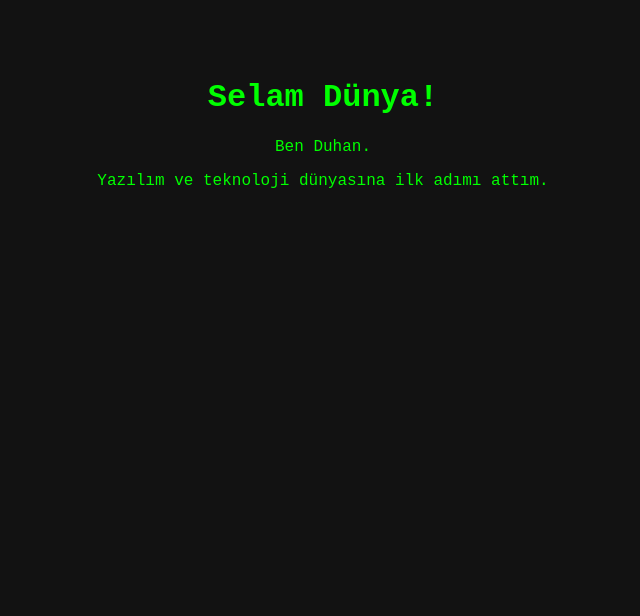
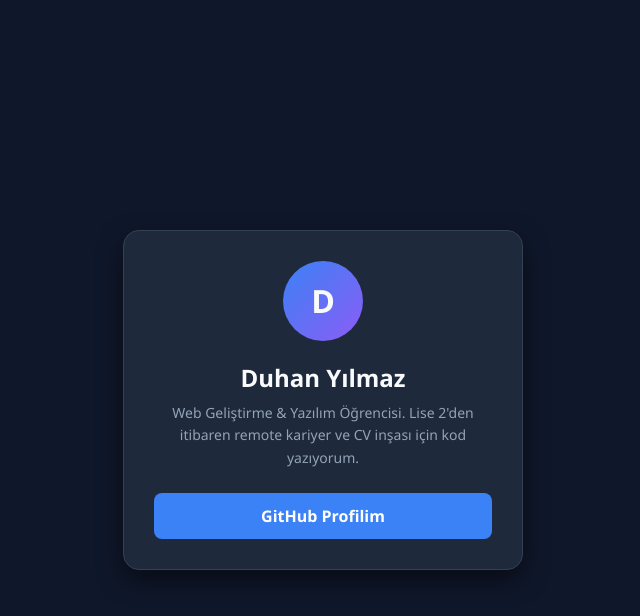
Before and after one commit to DuhanYilmaz/my-first-website, a plain HTML site: page index.html in a window 1280 px wide. Shown: the whole page, without its empty margins (317-957 px from the left). Drawn offline with Linux system fonts and the light colour scheme.

Commit message:
Refactor index.html with improved structure and styles

```diff
--- a/index.html
+++ b/index.html
@@ -1,8 +1,80 @@
 <!DOCTYPE html>
-<html>
-<body style="background-color: #121212; color: #00ff00; font-family: 'Courier New', monospace; text-align: center; padding-top: 50px;">
-    <h1>Selam Dünya!</h1>
-    <p>Ben Duhan.</p>
-    <p>Yazılım ve teknoloji dünyasına ilk adımı attım.</p>
+<html lang="tr">
+<head>
+  <meta charset="UTF-8">
+  <meta name="viewport" content="width=device-width, initial-scale=1.0">
+  <title>Duhan Yılmaz | Yazılım Yolculuğu</title>
+  <style>
+    * {
+      box-sizing: border-box;
+      margin: 0;
+      padding: 0;
+    }
+    body {
+      background-color: #0f172a;
+      color: #f8fafc;
+      font-family: 'Segoe UI', Tahoma, Geneva, Verdana, sans-serif;
+      display: flex;
+      justify-content: center;
+      align-items: center;
+      min-height: 100vh;
+      padding: 20px;
+    }
+    .card {
+      background-color: #1e293b;
+      border: 1px solid #334155;
+      border-radius: 16px;
+      padding: 30px;
+      max-width: 400px;
+      width: 100%;
+      text-align: center;
+      box-shadow: 0 10px 25px rgba(0, 0, 0, 0.5);
+    }
+    .avatar {
+      width: 80px;
+      height: 80px;
+      background: linear-gradient(135deg, #3b82f6, #8b5cf6);
+      border-radius: 50%;
+      display: flex;
+      align-items: center;
+      justify-content: center;
+      margin: 0 auto 20px;
+      font-size: 32px;
+      font-weight: bold;
+    }
+    h1 {
+      font-size: 24px;
+      margin-bottom: 8px;
+    }
+    p {
+      color: #94a3b8;
+      font-size: 14px;
+      line-height: 1.6;
+      margin-bottom: 24px;
+    }
+    .btn {
+      display: block;
+      background: #3b82f6;
+      color: white;
+      text-decoration: none;
+      padding: 12px;
+      border-radius: 8px;
+      font-weight: bold;
+      transition: background 0.3rem;
+    }
+    .btn:hover {
+      background: #2563eb;
+    }
+  </style>
+</head>
+<body>
+
+  <div class="card">
+    <div class="avatar">D</div>
+    <h1>Duhan Yılmaz</h1>
+    <p>Web Geliştirme & Yazılım Öğrencisi. Lise 2'den itibaren remote kariyer ve CV inşası için kod yazıyorum.</p>
+    <a href="https://github.com/DuhanYilmaz" class="btn" target="_blank">GitHub Profilim</a>
+  </div>
+
 </body>
 </html>
```
